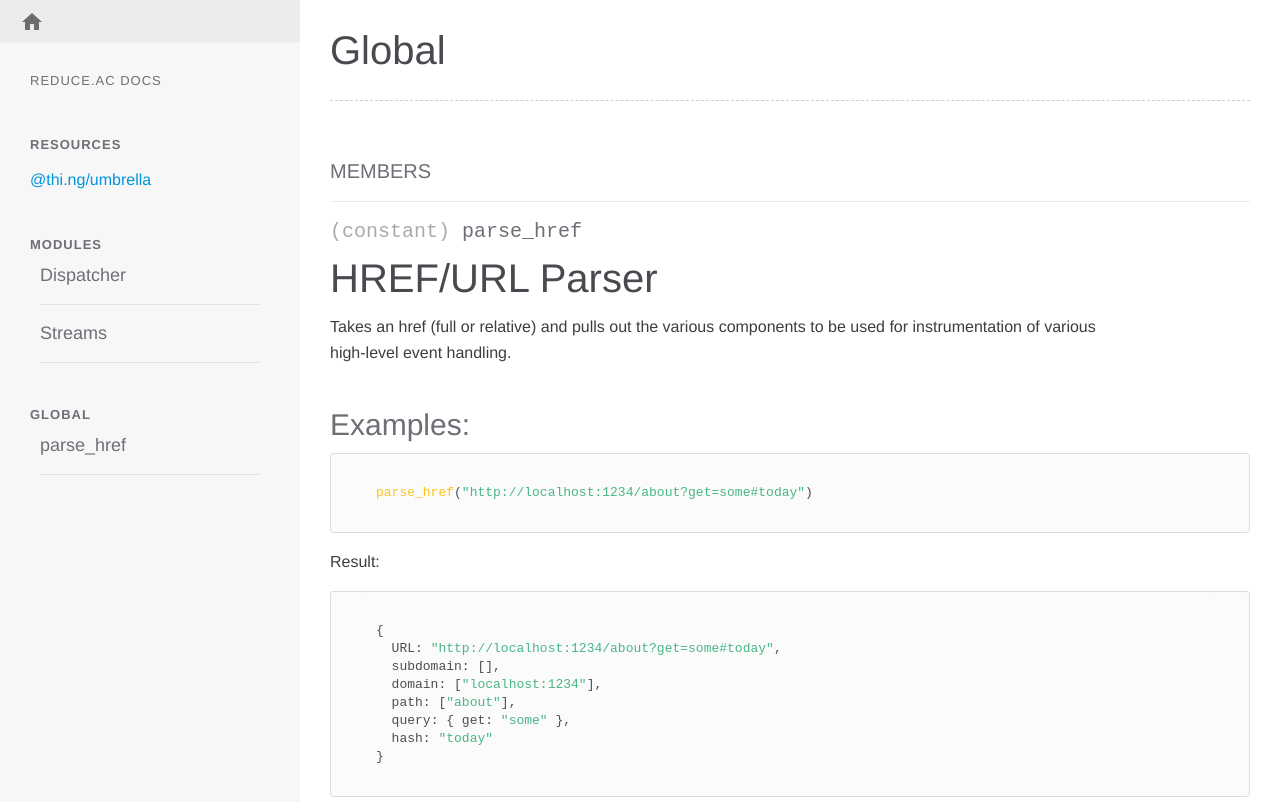
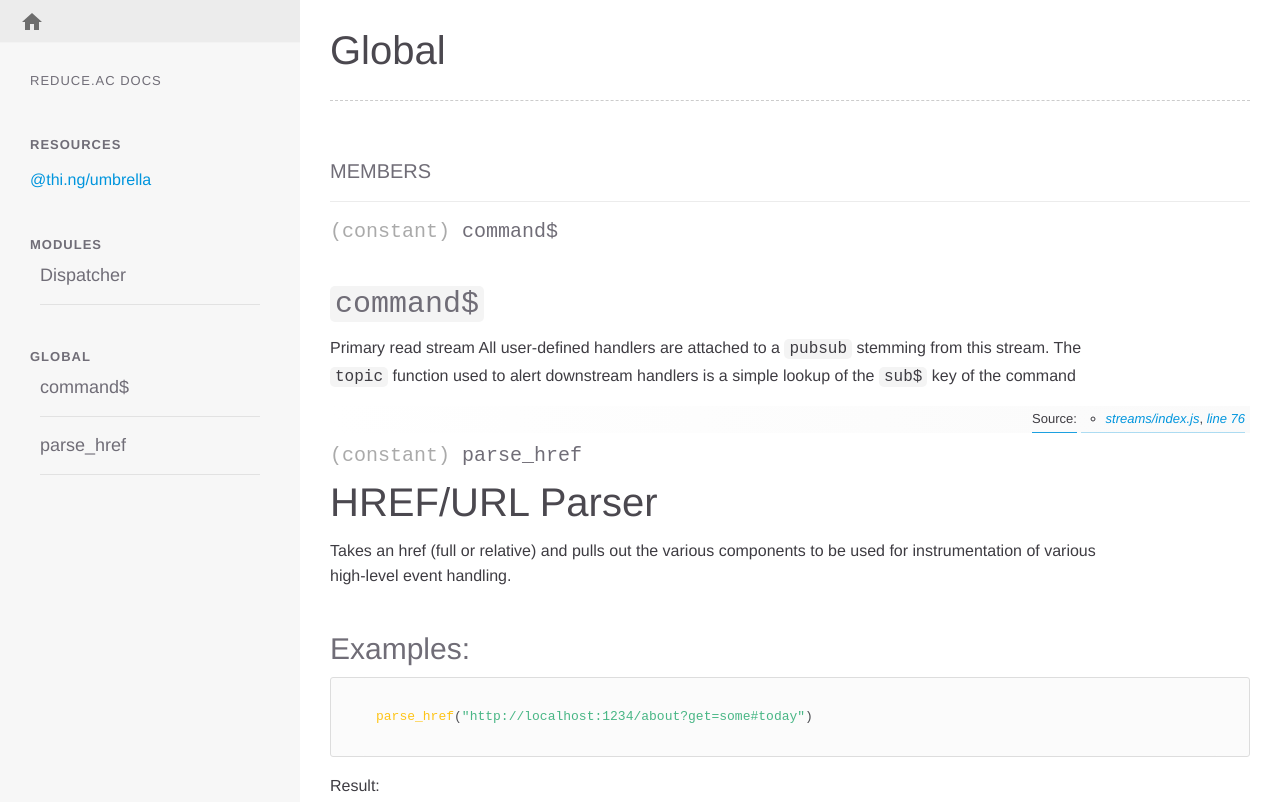
Before and after one commit to loganpowell/ac, a website: page docs/reduce.ac/0.1.1/global.html in a window 1280 px wide. Shown: the top 802 px of the page. Drawn offline with nearby package versions, Linux system fonts and the light colour scheme; a web font is replaced by a local one.

Commit message:
something buggy in markdown plugin for jsdoc

```diff
--- a/docs/reduce.ac/0.1.1/global.html
+++ b/docs/reduce.ac/0.1.1/global.html
@@ -82,7 +82,7 @@
 
 
 
-    <h3>Modules</h3><ul><li id="Dispatcher-nav"><a href="module-Dispatcher.html">Dispatcher</a></li><li id="Streams-nav"><a href="module-Streams.html">Streams</a></li></ul><h3 id="global-nav">Global</h3><ul><li><a href="global.html#parse_href">parse_href</a></li></ul>
+    <h3>Modules</h3><ul><li id="Dispatcher-nav"><a href="module-Dispatcher.html">Dispatcher</a></li></ul><h3 id="global-nav">Global</h3><ul><li><a href="global.html#command$">command$</a></li><li><a href="global.html#parse_href">parse_href</a></li></ul>
   </nav>
 
   <div id="main">
@@ -166,6 +166,77 @@
 
 
         <h3 class="subsection-title">Members</h3>
+
+
+
+
+<h4 class="name" id="command$">
+  <span class="type-signature">(constant) </span>command$<span class="type-signature"></span>
+</h4>
+
+
+
+
+  <div class="description">
+    <h2><code>command$</code></h2>
+<p>Primary read stream All user-defined handlers are
+attached to a <code>pubsub</code> stemming from this stream. The
+<code>topic</code> function used to alert downstream handlers is a
+simple lookup of the <code>sub$</code> key of the command</p>
+  </div>
+
+
+
+
+<dl class="details">
+
+
+
+
+
+
+
+
+
+
+
+
+
+
+
+
+
+
+
+
+
+
+
+
+
+
+    <dt class="tag-source">Source:</dt>
+    <dd class="tag-source">
+      <ul class="dummy">
+        <li>
+          <a href="streams_index.js.html">streams/index.js</a>, <a href="streams_index.js.html#line76">line 76</a>
+        </li>
+      </ul>
+    </dd>
+
+
+
+
+
+
+
+</dl>
+
+
+
+
+
+
 
 
 
--- a/src/streams/index.js
+++ b/src/streams/index.js
@@ -1,6 +1,3 @@
-/**
- @module Streams
-*/
 import { pubsub } from "@thi.ng/rstream"
 
 /**
@@ -63,6 +60,7 @@ import { pubsub } from "@thi.ng/rstream"
  * one-off Commands `next`ed into this stream are sent to
  * the `command$` stream. Arrays of Commands (Tasks) are
  * sent to the `task$` stream.
+ *
  * */
 export const run$ = pubsub({ topic: x => x.length === 0, id: "run_stream" })
 
```
Also changed, not shown: docs/reduce.ac/0.1.1/dispatcher_index.js.html (+1 -1 lines), docs/reduce.ac/0.1.1/index.html (+1 -1 lines), docs/reduce.ac/0.1.1/module-Dispatcher.html (+1 -1 lines), docs/reduce.ac/0.1.1/streams_index.js.html (+3 -5 lines), docs/reduce.ac/0.1.1/utils_parse_href.js.html (+1 -1 lines).
